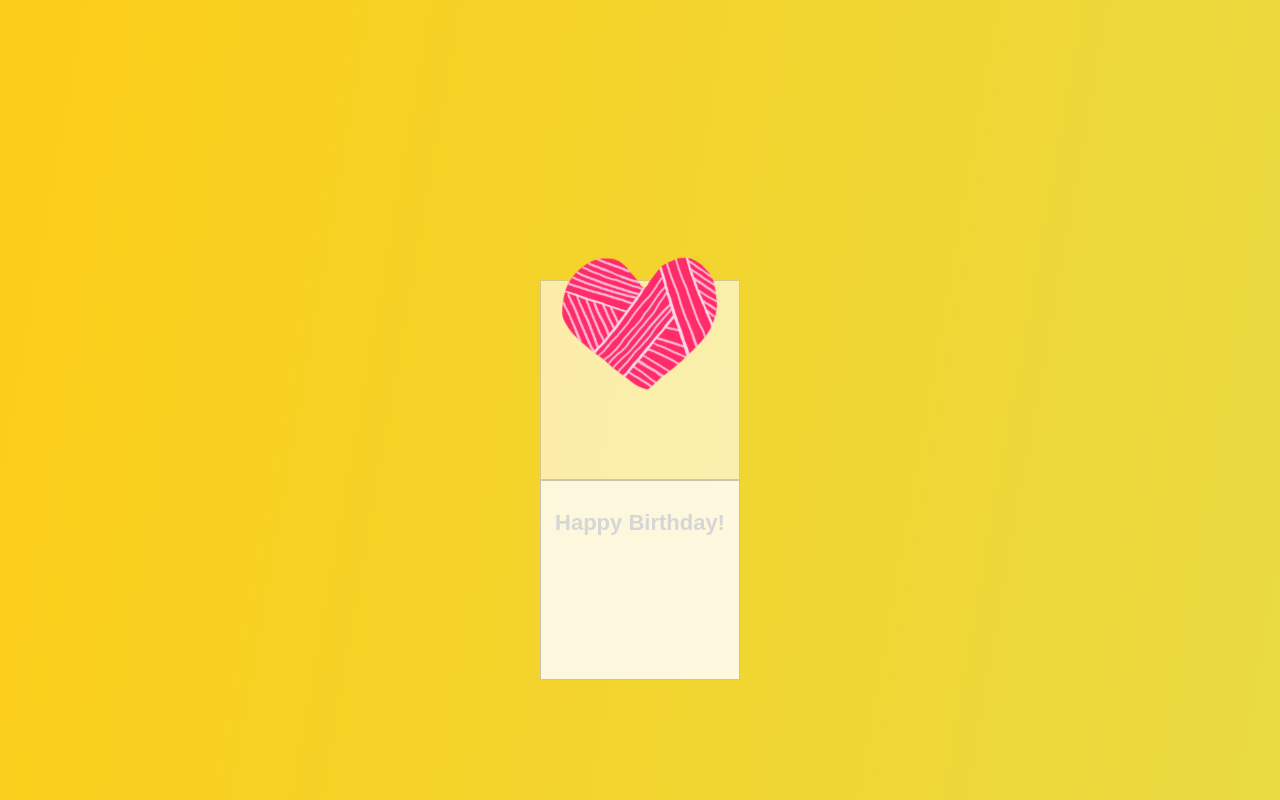
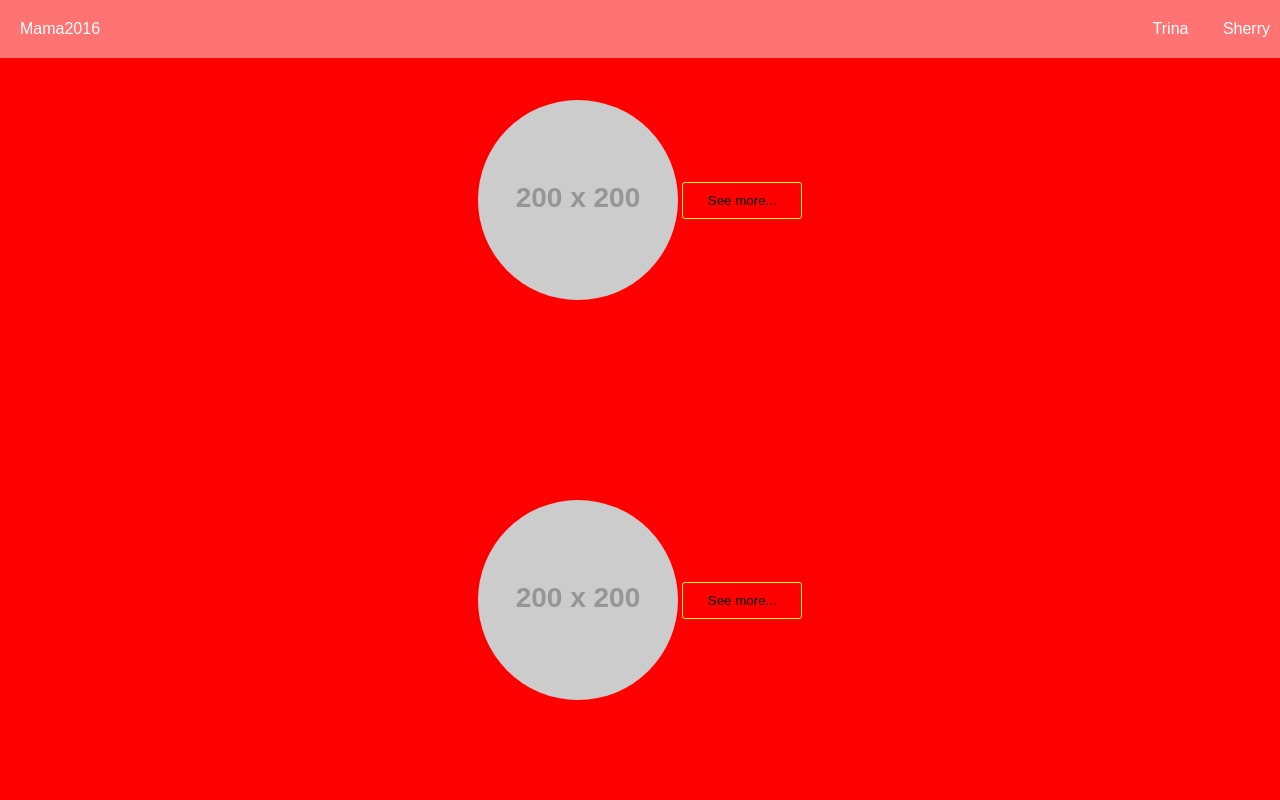
Before and after one commit to tri613/mama2016, a website: page index.html in a window 1280 px wide. Drawn offline with Linux system fonts and the light colour scheme; placeholder pictures from the web are drawn by us.

Commit message:
add main page

```diff
--- /dev/null
+++ b/css/main.css
@@ -0,0 +1,72 @@
+.hidden { display: none; }
+.img {display: block; width: 100%; }
+header {
+	position: fixed;
+	background: rgba(255, 255, 255, 0.45);
+	width: 100%;
+	z-index: 10;
+}
+header .btn {
+	display: inline-block;
+	padding: 20px 10px;
+	margin-left: 10px;
+}
+header .rgt {
+	text-align: right;
+	display: inline-block;
+	float:right;
+}
+
+
+.page-wrapper {
+	position: absolute;
+	width: 100%;
+	height: 100%;
+	top: 0; left: 0;
+	color: #FFF;
+	font-family: Raleway, 微軟正黑體, "Microsoft JhengHei", Arial, Helvetica, sans-serif;
+}
+.page {
+	overflow: hidden;
+	position: absolute;
+	top: 0;
+	left: 0;
+    width: 100%;
+    height: 100vh;
+}
+
+#main {
+	background-color: red;
+	display: flex;
+	flex-direction: column;
+}
+#main section {
+	flex: 1;
+    align-items: center;
+    display: flex;
+}
+.btn-wrap {
+	text-align: center;
+	margin: 1.5em auto;
+}
+.btn-wrap > * {
+	display: inline-block;
+	vertical-align: middle;
+}
+
+.btn-wrap .btn {
+	border-radius: 3px;
+	border: 1px solid yellow;
+	background-color: transparent;
+	padding: 10px 20px;
+	width: 120px;
+}
+
+.photo {
+	width: 200px;
+	border-radius: 50%;
+}
+
+.photo > img{
+	border-radius: 50%;
+}
--- a/css/style.css
+++ /dev/null
@@ -1 +0,0 @@
-@charset "UTF-8";.page-wrapper{position:absolute;width:100%;height:100%;top:0;left:0;background:rgba(234,25,25,.58);color:#FFF;font-family:Raleway,微軟正黑體,"Microsoft JhengHei",Arial,Helvetica,sans-serif}header{display:none;position:fixed;background:rgba(255,255,255,.45);width:100%}header .btn{display:inline-block;padding:20px 10px;margin-left:10px}header .rgt{text-align:right;display:inline-block;float:right}#top{background-image:url(../images/b02.jpeg);background-size:cover;height:100vh;background-position:center;-webkit-filter:grayscale(30%);filter:grayscale(30%);opacity:.9}#top h1{font-size:37vw;color:#f88;margin:0}
--- a/gulpfile.js
+++ b/gulpfile.js
@@ -14,9 +14,10 @@ var cssProcess = lazypipe()
 
 gulp.task('serve', ['css-process'], function() {
     browserSync.init(config.browserSync);
-    gulp.watch(config.css.src, ['inject-css']);
+    gulp.watch(config.css.src, ['css-process']);
     gulp.watch(config.js.src, ['browser-reload']);
     gulp.watch(config.html.src, ['browser-reload']);
+    gulp.watch("./css/*.css", ['inject-css']);
 });
 
 gulp.task('watch-css', ['css-process'], function() {
@@ -30,9 +31,7 @@ gulp.task('css-process', function () {
 });
 
 gulp.task('inject-css', function() {
-     return gulp.src(config.css.src)
-        .pipe(cssProcess())
-        .pipe(gulp.dest(config.css.dest))
+     return gulp.src("./css/*.css")
         .pipe(browserSync.stream());
 });
 
--- a/index.html
+++ b/index.html
@@ -5,18 +5,14 @@
 	<meta http-equiv="X-UA-Compatible" content="IE=edge">
 	<meta name="viewport" content="width=device-width, initial-scale=1.0" />
 	<title>Mama2016</title>
-	<!-- <link rel="stylesheet" href="./css/style.css"> -->
-	<link rel="stylesheet" href="./css/page.css">
+    <link rel="stylesheet" href="./css/animate.min.css">
+	<link rel="stylesheet" href="./css/opening.css">
+    <link rel="stylesheet" href="./css/main.css">
+
 </head>
 <body>
 	<div class="page-wrapper">
-<!-- 		<header>
-			<div class="lft btn">Mama2016</div>
-			<div class="rgt">
-				<div class="btn">Trina</div>
-				<div class="btn">Sherry</div>
-			</div>
-		</header> -->
+
 		<div class="page-body">
 			<div class="page" id="top">
 				<section class="container">
@@ -40,10 +36,34 @@
 					  </div>
 				</section>
 			</div>
-			<div id="trina">
-
-			</div>
-			<div id="sherry">
+			<div id="main" class="page hidden">
+				<header class="show-on-main animated">
+					<div class="lft btn">Mama2016</div>
+					<div class="rgt">
+						<div class="btn">Trina</div>
+						<div class="btn">Sherry</div>
+					</div>
+				</header>
+				<section>
+					<div class="btn-wrap animated show-on-main">
+						<div class="photo">
+							<img class="img" src="http://placehold.it/200x200">
+						</div>
+						<button class="btn" type="button">See more...</button>
+					</div>
+					<div id="trina" class="hidden">
+					</div>
+				</section>
+				<section>
+					<div class="btn-wrap animated show-on-main">
+						<div class="photo">
+							<img class="img" src="http://placehold.it/200x200">
+						</div>
+						<button class="btn" type="button">See more...</button>
+					</div>
+					<div id="sherry" class="hidden">
+					</div>
+				</section>
 
 			</div>
 		</div>
@@ -51,6 +71,6 @@
 
 		</footer>
 	</div>
-
+	<script src="/js/page.js"></script>
 </body>
 </html>
--- /dev/null
+++ b/js/page.js
@@ -0,0 +1,21 @@
+(function() {
+
+	const heart = document.querySelector('#heart');
+	const mainPage = document.querySelector('#main');
+	const fadeInElement = document.querySelectorAll('.show-on-main');
+
+	function animationEndHandler (e) {
+		if (e.animationName == "scaleToFullSreen") {
+			//render main page
+			renderMainPage();
+		}
+	}
+
+	function renderMainPage() {
+		mainPage.classList.remove("hidden");
+		fadeInElement.forEach(item => item.classList.add('fadeInDown'));
+	}
+
+	heart.addEventListener("animationend", animationEndHandler);
+	renderMainPage();
+})();
--- a/package.json
+++ b/package.json
@@ -16,5 +16,8 @@
     "gulp-postcss": "^6.2.0",
     "gulp-sass": "^3.0.0",
     "lazypipe": "^1.0.1"
+  },
+  "dependencies": {
+    "animate.css": "^3.5.2"
   }
 }
--- a/sass/page.scss
+++ b/sass/opening.scss
@@ -46,25 +46,16 @@ body {
 	padding: 0;
 	margin: 0;
 }
-
-.page-wrapper {
-	position: absolute;
-	width: 100%;
-	height: 100%;
-	top: 0; left: 0;
-	color: #FFF;
-	font-family: Raleway, 微軟正黑體, "Microsoft JhengHei", Arial, Helvetica, sans-serif;
-
-	.page {
-		overflow: hidden;
+#top {
+	height: 100vh;
+	@include change-background(280,#98c5ff, #ceed7c, #ffcc13, #ffab7f, #c97fff);
+	@include change-background(298, $peach);
+	.container {
+		visibility: hidden;
 	}
-
-	#top {
-		// @include change-background(298, $peach);
-		@include change-background(280,#98c5ff, #ceed7c, #ffcc13, #ffab7f, #c97fff);
-		height: 100vh;
-
+	&.active {
 		.container {
+		  visibility: visible;
 		  position: relative;
 		  top: -100%;
 		  left: 50%;
--- a/sass/style.scss
+++ /dev/null
@@ -1,42 +0,0 @@
-$bg-color: rgba(234, 25, 25, 0.58);
-
-.page-wrapper {
-	position: absolute;
-	width: 100%;
-	height: 100%;
-	top: 0; left: 0;
-	background: $bg-color;
-	color: #FFF;
-	font-family: Raleway, 微軟正黑體, "Microsoft JhengHei", Arial, Helvetica, sans-serif;
-}
-
-header {
-	display: none;
-	position: fixed;
-	background: rgba(255, 255, 255, 0.45);
-	width: 100%;
-	.btn {
-		display: inline-block;
-		padding: 20px 10px;
-		margin-left: 10px;
-	}
-	.rgt {
-		text-align: right;
-		display: inline-block;
-		float:right;
-	}
-}
-
-#top {
-	background-image: url('../images/b02.jpeg');
-	background-size: cover;
-	height: 100vh;
-    background-position: center;
-    filter: grayscale(30%);
-    opacity: 0.9;
-	h1 {
-		font-size: 37vw;
-		color: rgb(255, 136, 136);
-		margin: 0;
-	}
-}
```
Also changed, not shown: css/animate.min.css (added), css/opening.css (added), css/page.css (deleted).
